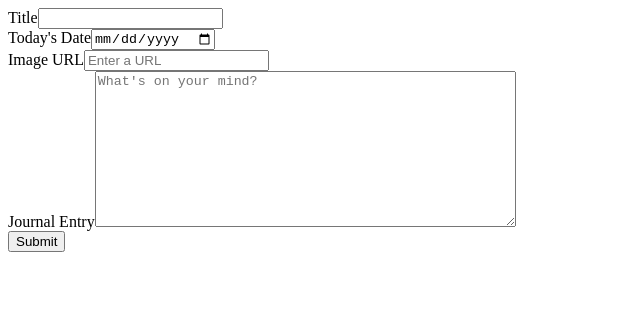
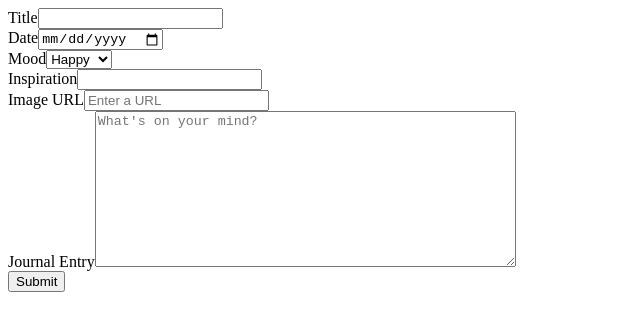
Before and after one commit to MaksimShupta/PersonalDiary, a React (Vite) app: page / in a window 1280 px wide. Shown: the top 330 px of the page, without its empty margins (0-640 px from the left). Built offline with nearby package versions, Linux system fonts and the light colour scheme.

Commit message:
updated form and cleaned up some leftover template imports

```diff
--- a/src/components/Form.jsx
+++ b/src/components/Form.jsx
@@ -13,9 +13,24 @@ return (
             <input type="text"/>
         </div>
         <div className="date">
-            <label>Today's Date</label>
+            <label>Date</label>
             <input
                 type="date"/>
+        </div>
+        <div className="mood">
+                <label>Mood</label>
+                <select>
+                    <option value="happy">Happy</option>
+                    <option value="sad">Sad</option>
+                    <option value="Excited">Excited</option>
+                    <option value="Bored">Bored</option>
+                    <option value="Scared">Scared</option>
+                    <option value="unsure">Unsure</option>
+                </select>
+        </div>
+        <div className="inspiration">
+            <label>Inspiration</label>
+            <input type="text"/>
         </div>
         <div className="image-url">
             <label>Image URL</label>
```
